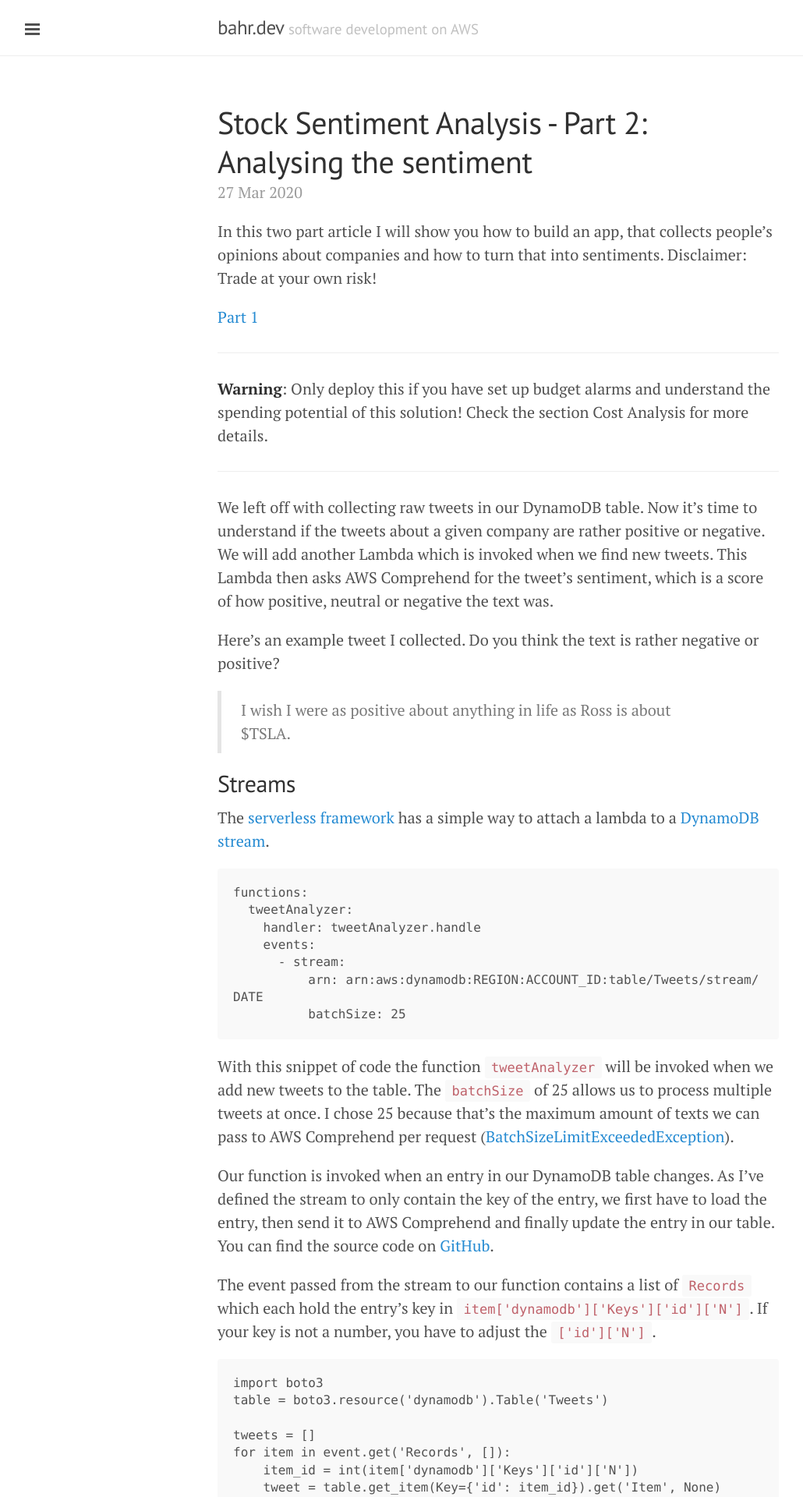
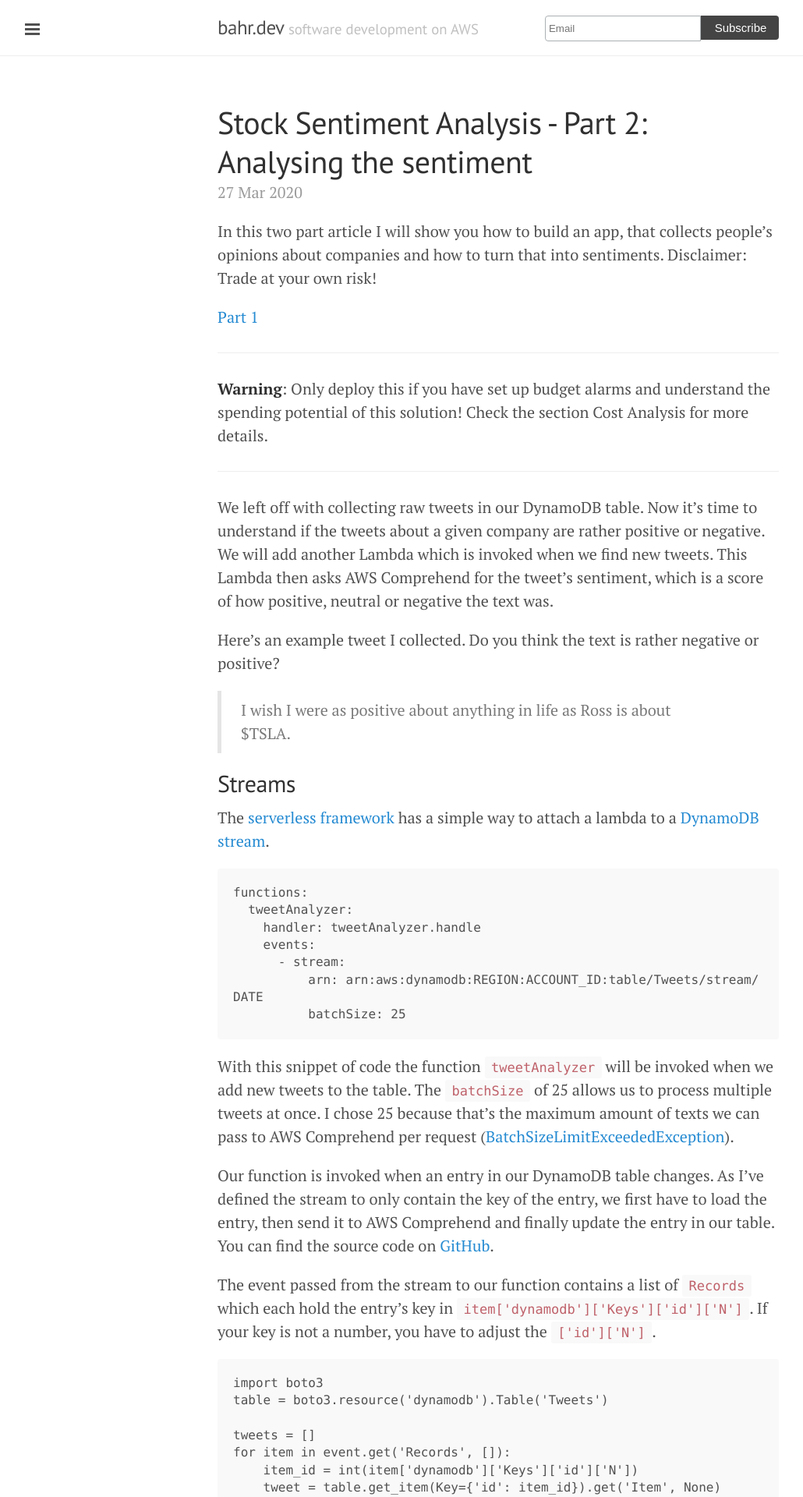
Before and after one commit to bahrmichael/bahrmichael.github.io, a Jekyll site: the page built from index.html, in a window 1280 px wide. Shown: the top 1920 px of the page at 78% size, without its empty margins (1-1031 px from the left). Built offline with Jekyll 4.4.1, drawn with Linux system fonts in a browser that asks for light colours; Markdown is read by kramdown in place of the engine named in the settings; the list of posts is cut into pages by our own code; comment, search, counter and statistics services are not loaded.

Commit message:
Add subscribe and recent articles to frontpage

```diff
--- a/_layouts/default.html
+++ b/_layouts/default.html
@@ -10,12 +10,39 @@
     <!-- Wrap is the content to shift when toggling the sidebar. We wrap the
          content to avoid any CSS collisions with our real content. -->
     <div class="wrap">
+
+      <div id="recent_articles_sidebar">
+        <h3>Recent Articles</h3>
+        {% for post in site.posts limit:5 %}
+        <p>
+          <a href="{{ post.url }}">
+            <small>
+              {{ post.title | truncate: 35 }}
+            </small>
+          </a>
+        </p>
+        {% endfor %}
+      </div>
+
       <div class="masthead">
-        <div class="container">
+        <div class="container" style="display:flex; justify-content:space-between;">
           <h3 class="masthead-title">
             <a href="/" title="Home">{{ site.title }}</a>
             <small>{{ site.tagline }}</small>
           </h3>
+
+          <!-- Begin Mailchimp Signup Form -->
+          <div id="header_signup" style="position: relative">
+            <form action="https://dev.us19.list-manage.com/subscribe/post?u=60149d3a4251e09f826818ef8&amp;id=ad766562ce" method="post" class="validate" target="_blank" novalidate>
+                <div class="mc-field-group" style="width: 200px; position: absolute; right: 100px">
+                  <input type="email" value="" placeholder="Email" name="EMAIL" class="required email">
+                </div>
+                <div style="position: absolute; left: -5000px;" aria-hidden="true"><input type="text" name="b_60149d3a4251e09f826818ef8_ad766562ce" tabindex="-1" value=""></div>
+                <input style="width: 100px; position: absolute; right: 0; background-color: #444;" type="submit" value="Subscribe" name="subscribe" class="button">
+
+            </form>
+          </div>
+          <!--End mc_embed_signup-->
         </div>
       </div>
 
--- a/public/css/lanyon.css
+++ b/public/css/lanyon.css
@@ -27,6 +27,62 @@
  * Themes
  */
 
+ img[src*='#left'] {
+  float: left;
+}
+img[src*='#right'] {
+  float: right;
+}
+img[src*='#center'] {
+  display: block;
+  margin: auto;
+}
+
+
+#header_signup .button {
+  clear:both;
+  background-color: #aaa;
+  border: 0 none;
+  border-radius:0 4px 4px 0;
+  color: #FFFFFF;
+  cursor: pointer;
+  display: block;
+  font-size:15px;
+  font-weight: normal;
+  height: 31px;
+  padding: 0;
+  text-align: center;
+  text-decoration: none;
+  white-space: nowrap;
+  width: auto;
+}
+
+#header_signup input {
+  border: 1px solid #ABB0B2;
+  border-radius:4px 0 0 4px;
+  display: block;
+  width: 100%;
+  padding: 8px 0;
+  text-indent: 2%;
+}
+
+#header_signup {
+  height: 31px;
+  background-color: #268bd2;
+  display: block;
+}
+
+#recent_articles_sidebar {
+  position: absolute;
+  right: 50px;
+  top: 100px;
+}
+
+@media (max-width: 90rem) {
+  #recent_articles_sidebar {
+    display: none;
+  }
+}
 
 /*
  * Global resets
@@ -119,6 +175,9 @@
     text-align: center;
   }
   .masthead-title small {
+    display: none;
+  }
+  .masthead #header_signup {
     display: none;
   }
 }
```
